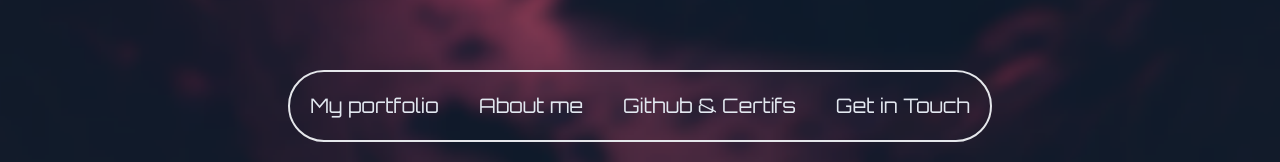
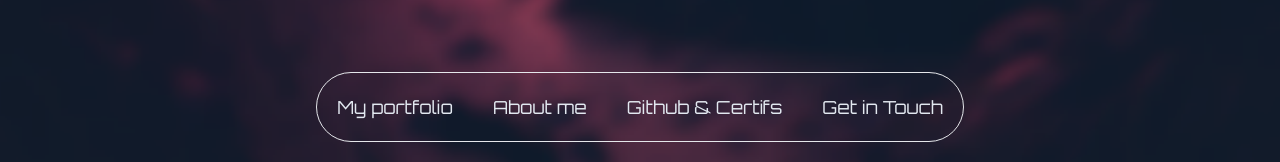
Before and after one commit to SohKey/portfolio-vue, a Vue app: page / in a window 1280 px wide. Shown: the part 638-800 px from the top of the page. Built offline with nearby package versions, Linux system fonts and the light colour scheme.

Commit message:
fix: responsive navbar

```diff
--- a/src/components/screen_1.vue
+++ b/src/components/screen_1.vue
@@ -28,8 +28,8 @@ onUnmounted(() => animations.forEach(animation => animation.unmount()))
 <template>
   <div class="bg-gradient-to-b from-neutral-900 to-slate-800 flex flex-col lg:bg-cyber bg-repeat-round bg-fixed bg-cover font-orbitron h-[40vh] md:h-[50vh] lg:h-[80vh] xl:h-screen flex">
     <footer ref="footer" class="flex justify-center items-center mt-5 text-slate-200 xl:absolute bottom-5 inset-x-0">
-      <nav class="w-fit border-2 rounded-full">
-        <ul class="flex text-4xl xl:text-xl">
+      <nav class="w-fit border lg:rounded-full">
+        <ul class="flex text-4xl xl:text-lg">
           <a href="#portfolio" class="cursor-pointer p-5 rounded-l-full bg-left-top bg-repeat-round">My portfolio</a>
           <a href="#about" class="cursor-pointer p-5 bg-repeat-round">About me</a>
           <a href="#github" class="cursor-pointer p-5 rounded-r-full bg-repeat-round">Github & Certifs</a>
```
